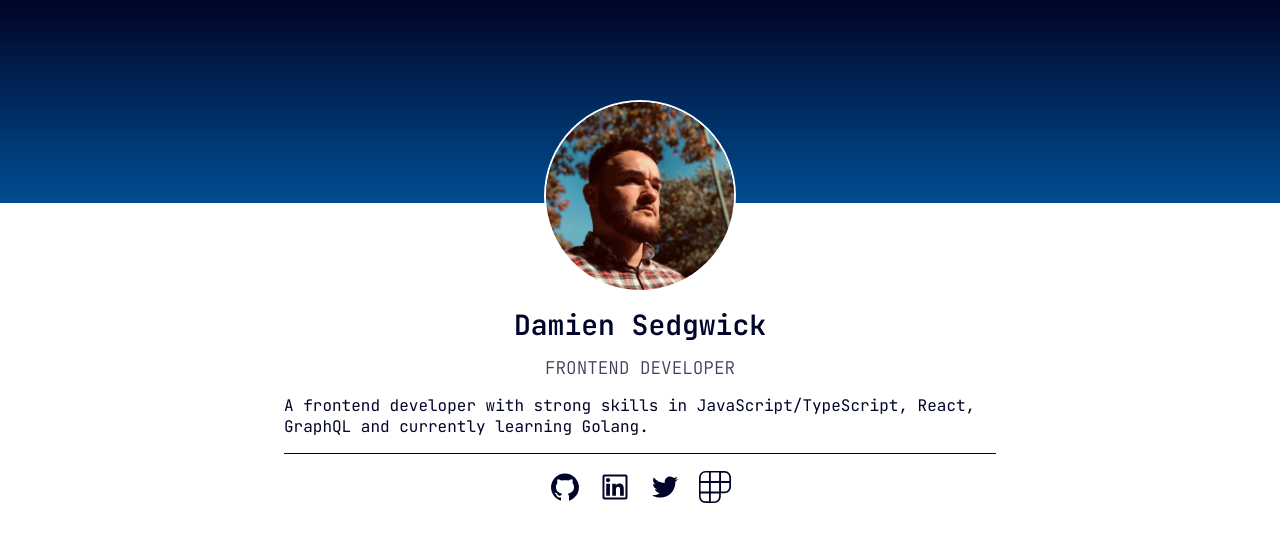
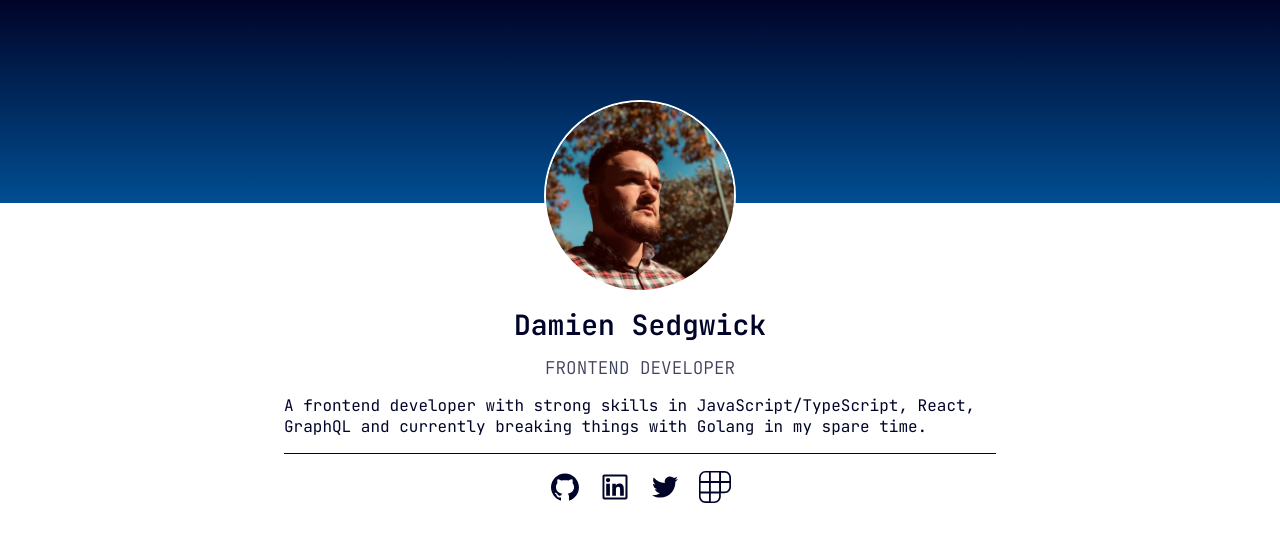
Before and after one commit to damiensedgwick/my-website, a Next.js app: page / in a window 1280 px wide. Shown: the top 542 px of the page. Built offline with nearby package versions, Linux system fonts and the light colour scheme.

Commit message:
Added to intro

```diff
--- a/src/pages/index.tsx
+++ b/src/pages/index.tsx
@@ -36,7 +36,8 @@ const Home: NextPage = () => {
           <p className={styles.cardSubtitle}>Frontend Developer</p>
           <p className={styles.cardIntroText}>
             A frontend developer with strong skills in JavaScript/TypeScript,
-            React, GraphQL and currently learning Golang.
+            React, GraphQL and currently breaking things with Golang in my spare
+            time.
           </p>
         </div>
         <div className={styles.contactSection}>
```
